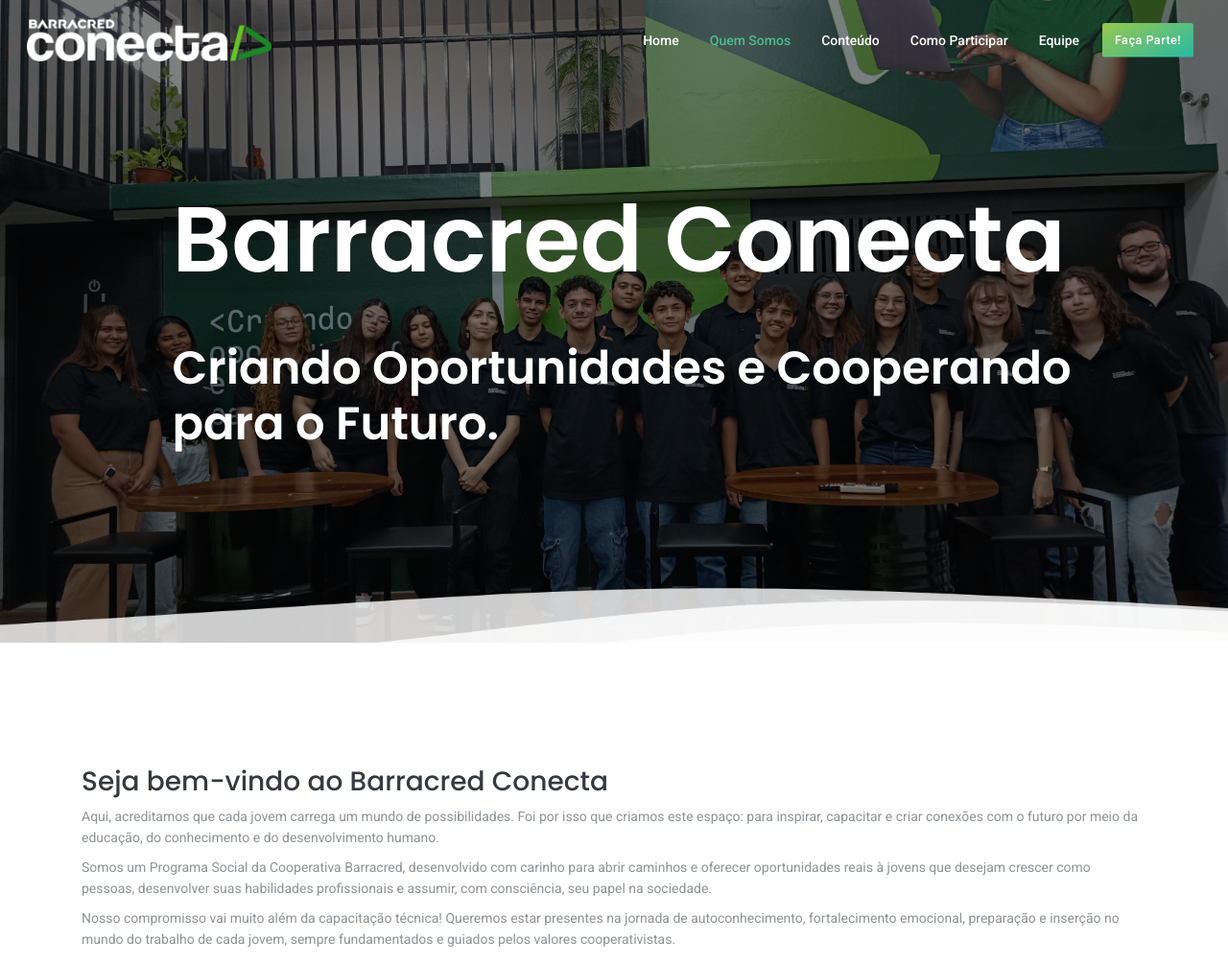
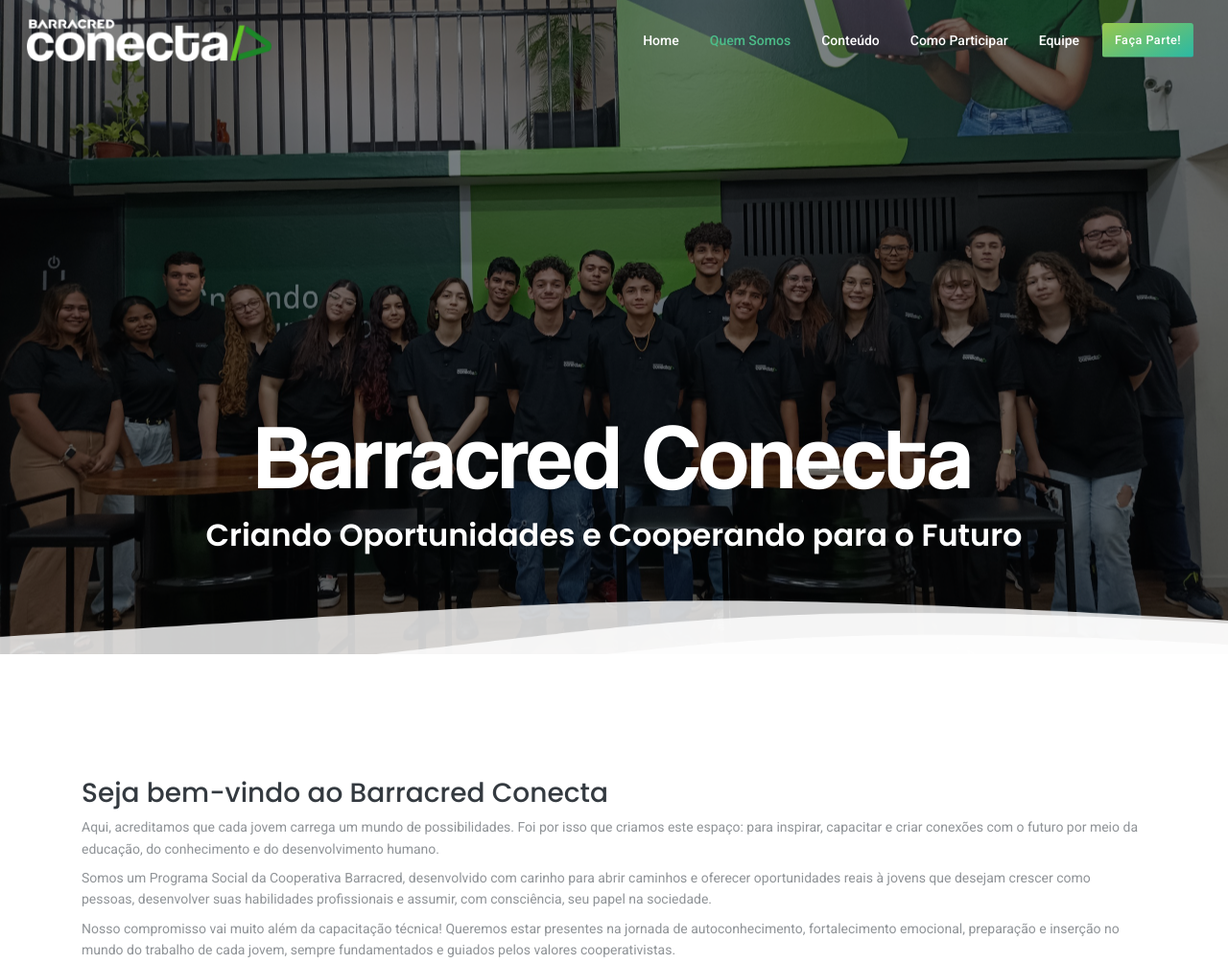
Before and after one commit to BarraCred-Conecta-2024-2025/website, a plain HTML site: page index.html in a window 1280 px wide. Shown: the top 1005 px of the page at 96% size. Drawn offline with Linux system fonts and the light colour scheme; a web font is replaced by a local one.

Commit message:
Home: Logo Font and photo changed

```diff
--- /dev/null
+++ b/assets/fonts/coolvetica.css
@@ -0,0 +1,49 @@
+@font-face {
+    font-family: 'Coolvetica';
+    src: url('Coolvetica-Cram.woff2') format('woff2'),
+        url('Coolvetica-Cram.woff') format('woff');
+    font-weight: normal;
+    font-style: normal;
+    font-display: swap;
+}
+
+@font-face {
+    font-family: 'Coolvetica';
+    src: url('Coolvetica-Cond.woff2') format('woff2'),
+        url('Coolvetica-Cond.woff') format('woff');
+    font-weight: normal;
+    font-style: normal;
+    font-display: swap;
+}
+
+@font-face {
+    font-family: 'Coolvetica';
+    src: url('Coolvetica-HeavyComp.woff2') format('woff2'),
+        url('Coolvetica-HeavyComp.woff') format('woff');
+    font-weight: 900;
+    font-style: normal;
+    font-display: swap;
+}
+
+@font-face {
+    font-family: 'Coolvetica';
+    src: url('Coolvetica-Regular.woff2') format('woff2'),
+        url('Coolvetica-Regular.woff') format('woff');
+    font-weight: normal;
+    font-style: normal;
+    font-display: swap;
+}
+
+@font-face {
+    font-family: 'Coolvetica';
+    src: url('Coolvetica-Italic.woff2') format('woff2'),
+        url('Coolvetica-Italic.woff') format('woff');
+    font-weight: normal;
+    font-style: italic;
+    font-display: swap;
+}
+
+ .logo-font {
+    font-family: 'Coolvetica';
+    font-style: normal;
+}
--- a/assets/js/index.js
+++ b/assets/js/index.js
@@ -1,6 +1,6 @@
     // "assets/images/fotos/bg1.jpeg",
 const images = [
-    "assets/images/bg/banner1.jpg",
+    "assets/images/bg/banner1.jpeg",
     "assets/images/bg/banner2.jpg",
     "assets/images/bg/banner3.jpg",
 ];
--- a/index.html
+++ b/index.html
@@ -26,6 +26,7 @@
 
 	<!-- Theme CSS -->
 	<link rel="stylesheet" type="text/css" href="assets/css/style.css">
+	<link rel="stylesheet" type="text/css" href="assets/fonts/coolvetica.css">
 </head>
 
 <body>
@@ -95,13 +96,13 @@
 	Main Banner -->
 
 	<div id="hero" class="h-80 position-relative left bg-overlay-dark-5 py-7 overflow-hidden fade-bg"
-		style="background: url(assets/images/bg/banner1.jpg) no-repeat center center; background-size:cover;">
+		style="background: url(assets/images/bg/banner1.jpeg) no-repeat center center; background-size:cover;">
 		<div class="fade-overlay"></div>
-		<div class="container py-7">
+		<div class="container pt-7">
 			<div class="row all-text-white">
-				<div class="col offset-md-1 me-auto all-text-white">
-					<h1 class="display-1 fw-bold mb-5">Barracred Conecta</h1>
-					<h1 class="display-5 fw-bold text-white">Criando Oportunidades e Cooperando para o Futuro.</h1>
+				<div class="col all-text-white text-center">
+					<h1 class="display-1  mt-10 logo-font">Barracred Conecta</h1>
+					<h1 class="display-6 fw-bold text-white">Criando Oportunidades e Cooperando para o Futuro</h1>
 				</div>
 			</div>
 		</div>
@@ -469,13 +470,13 @@
 										<h5>Profª Cristiane</h5>
 										<span>Hab. Pessoais e Profissionais</span>
 										<ul class="social-icons si-colored-on-hover">
-											<li class="social-icons-item social-linkedin">
+											<!-- <li class="social-icons-item social-linkedin">
 												<a class="social-icons-link" href="https://www.linkedin.com/in/">
 													<i class="fab fa-linkedin"></i>
 												</a>
-											</li>
+											</li> -->
 											<li class="social-icons-item social-instagram">
-												<a class="social-icons-link" href="#">
+												<a class="social-icons-link" href="https://www.instagram.com/_chris_alvess_/">
 													<i class="fab fa-instagram"></i>
 												</a>
 											</li>
```
Also changed, not shown: assets/css/style.css, assets/fonts/Coolvetica-Cond.woff (added), assets/fonts/Coolvetica-Cond.woff2 (added), assets/fonts/Coolvetica-Cram.woff (added), assets/fonts/Coolvetica-Cram.woff2 (added), assets/fonts/Coolvetica-HeavyComp.woff (added), assets/fonts/Coolvetica-HeavyComp.woff2 (added), assets/fonts/Coolvetica-Italic.woff (added), assets/fonts/Coolvetica-Italic.woff2 (added), assets/fonts/Coolvetica-Regular.woff (added), assets/fonts/Coolvetica-Regular.woff2 (added), assets/images/bg/banner1.jpeg (added), assets/images/bg/banner1a.jpg (renamed from assets/images/bg/banner1.jpg).
